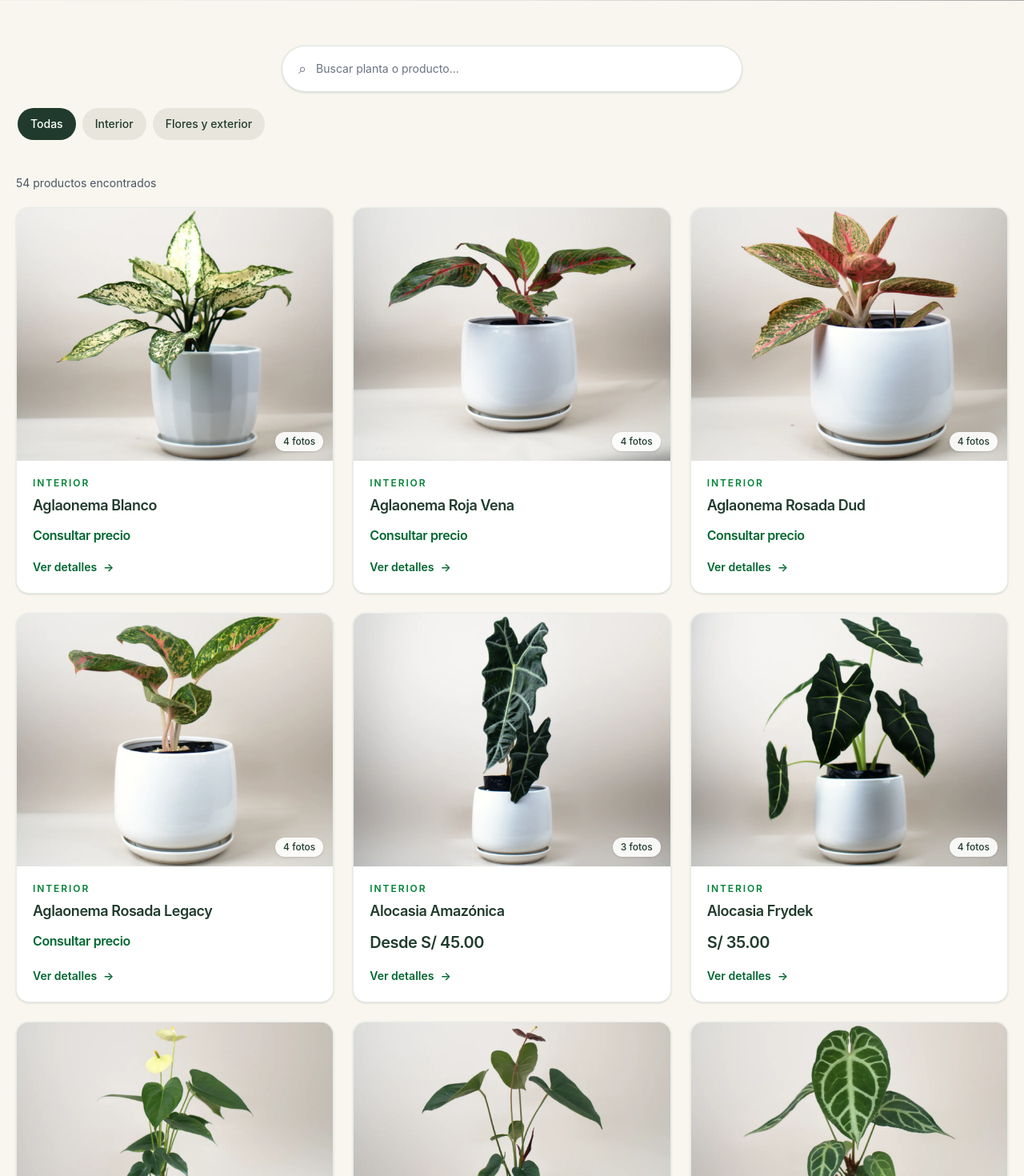
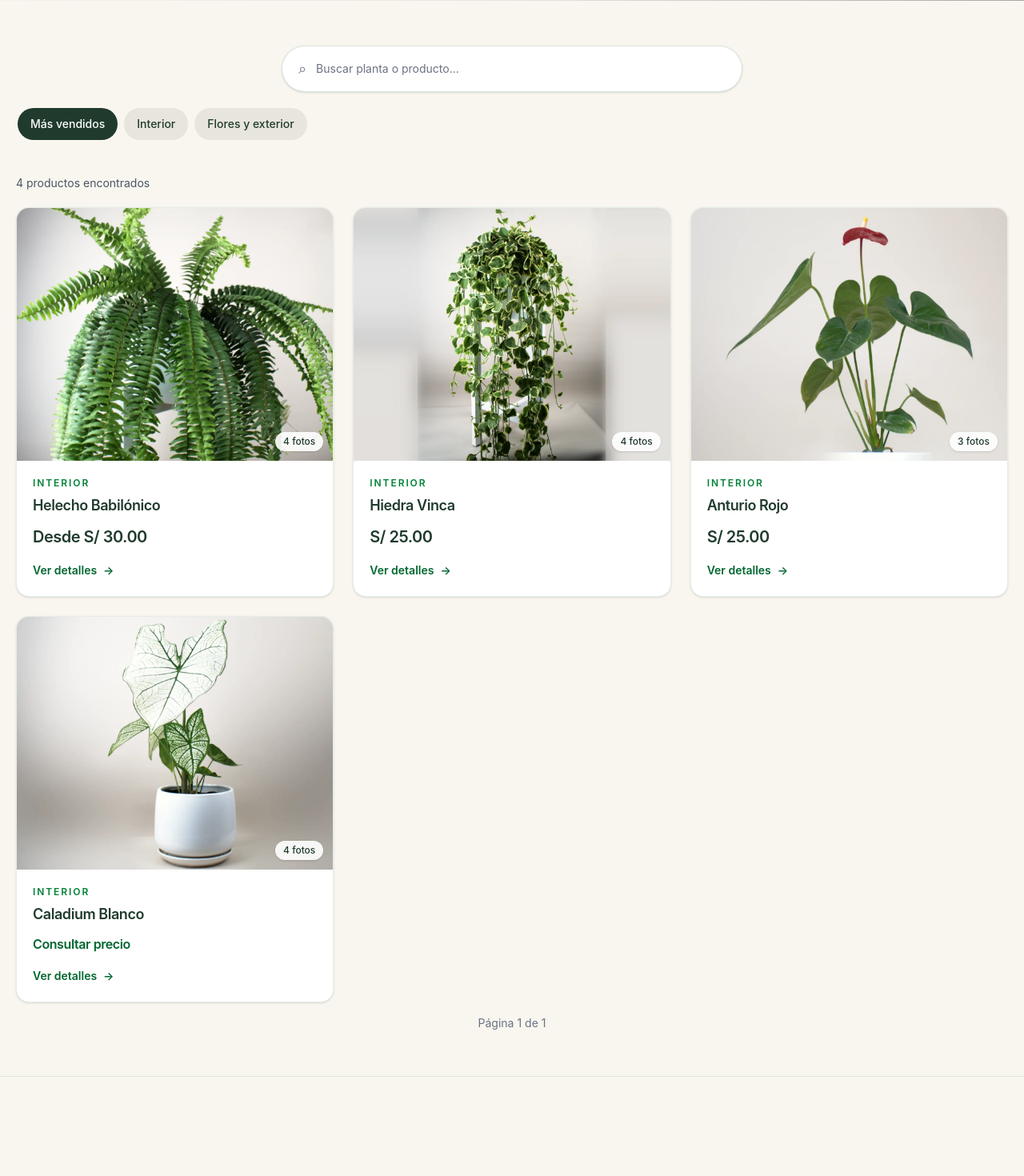
Before and after one commit to Fabrizio7S/vivero, a React (Vite) app: page / in a window 1280 px wide. Shown: the part 500-1970 px from the top of the page at 80% size. Built offline with nearby package versions, Linux system fonts and the light colour scheme; grey boxes are pictures that could not be loaded.

Commit message:
feat: mostrar los más vendidos al inicio del catálogo y precio de anturios

```diff
--- a/src/components/catalog/PlantGrid.tsx
+++ b/src/components/catalog/PlantGrid.tsx
@@ -1,14 +1,18 @@
 
 import { useMemo, useRef, useState } from "react";
-import { catalogo } from "../../data/catalogo";
+import { catalogo, masVendidos } from "../../data/catalogo";
 import PlantCard from "./PlantCard";
 
 const ITEMS_PER_PAGE = 9;
-const ALL_CATEGORIES = "Todas";
+const BEST_SELLERS = "Más vendidos";
 
-// Solo las categorías que tienen productos con fotos.
+// Top de ventas en su orden, luego las categorías que tienen productos con fotos.
+const bestSellers = masVendidos
+  .map((slug) => catalogo.find((plant) => plant.slug === slug))
+  .filter((plant) => plant !== undefined);
+
 const categories = [
-  ALL_CATEGORIES,
+  BEST_SELLERS,
   ...new Set(catalogo.map((plant) => plant.category)),
 ];
 
@@ -22,7 +26,7 @@ function normalize(text: string): string {
 
 function PlantGrid() {
   const [search, setSearch] = useState("");
-  const [selectedCategory, setSelectedCategory] = useState(ALL_CATEGORIES);
+  const [selectedCategory, setSelectedCategory] = useState(BEST_SELLERS);
   const [currentPage, setCurrentPage] = useState(1);
 
   const catalogTopRef = useRef<HTMLElement>(null);
@@ -30,13 +34,18 @@ function PlantGrid() {
   const filteredPlants = useMemo(() => {
     const normalizedSearch = normalize(search.trim());
 
+    // En "Más vendidos" sin búsqueda se muestra el top; al escribir se busca en todo.
+    if (selectedCategory === BEST_SELLERS && !normalizedSearch) {
+      return bestSellers;
+    }
+
     return catalogo.filter((plant) => {
       const matchesSearch =
         normalize(plant.name).includes(normalizedSearch) ||
         normalize(plant.category).includes(normalizedSearch);
 
       const matchesCategory =
-        selectedCategory === ALL_CATEGORIES ||
+        selectedCategory === BEST_SELLERS ||
         plant.category === selectedCategory;
 
       return matchesSearch && matchesCategory;
@@ -197,7 +206,7 @@ function PlantGrid() {
             type="button"
             onClick={() => {
               setSearch("");
-              setSelectedCategory(ALL_CATEGORIES);
+              setSelectedCategory(BEST_SELLERS);
               setCurrentPage(1);
             }}
             className="mt-4 min-h-10 text-sm font-semibold text-green-800 underline underline-offset-4 focus-visible:outline-2 focus-visible:outline-offset-2 focus-visible:outline-green-800"
--- a/src/data/catalogo.ts
+++ b/src/data/catalogo.ts
@@ -26,12 +26,12 @@ const entradas: EntradaCatalogo[] = [
   { slug: "aglaonema-rosada-legacy", name: "Aglaonema Rosada Legacy", category: "Interior" },
   { slug: "alocasia-amazonica", name: "Alocasia Amazónica", category: "Interior", inventario: ["Alocasia Amazónica"] },
   { slug: "alocasia-frydek", name: "Alocasia Frydek", category: "Interior", inventario: ["Alocasia Frydek"] },
-  { slug: "anturio-amarillo", name: "Anturio Amarillo", category: "Interior" },
-  { slug: "anturio-chocolate", name: "Anturio Chocolate", category: "Interior" },
-  { slug: "anturio-magnifico", name: "Anturio Magnífico", category: "Interior" },
-  { slug: "anturio-morado", name: "Anturio Morado", category: "Interior" },
-  { slug: "anturio-rojo", name: "Anturio Rojo", category: "Interior" },
-  { slug: "anturio-rosado", name: "Anturio Rosado", category: "Interior" },
+  { slug: "anturio-amarillo", name: "Anturio Amarillo", category: "Interior", inventario: ["Anturio"] },
+  { slug: "anturio-chocolate", name: "Anturio Chocolate", category: "Interior", inventario: ["Anturio"] },
+  { slug: "anturio-magnifico", name: "Anturio Magnífico", category: "Interior", inventario: ["Anturio"] },
+  { slug: "anturio-morado", name: "Anturio Morado", category: "Interior", inventario: ["Anturio"] },
+  { slug: "anturio-rojo", name: "Anturio Rojo", category: "Interior", inventario: ["Anturio"] },
+  { slug: "anturio-rosado", name: "Anturio Rosado", category: "Interior", inventario: ["Anturio"] },
   { slug: "bambu-de-la-suerte", name: "Bambú de la Suerte", category: "Interior" },
   { slug: "begonia-cruz-de-hierro", name: "Begonia Cruz de Hierro", category: "Interior" },
   { slug: "begonia-rex-fucsia", name: "Begonia Rex Fucsia", category: "Interior" },
@@ -76,6 +76,14 @@ const entradas: EntradaCatalogo[] = [
   { slug: "zamioculca-verde", name: "Zamioculca Verde", category: "Interior" },
 ];
 
+// Top de ventas, en orden. Es lo primero que ve el cliente en el catálogo.
+export const masVendidos: string[] = [
+  "helecho-babilonico",
+  "hiedra-vinca",
+  "anturio-rojo",
+  "caladium-blanco",
+];
+
 function preciosDelInventario(nombres: string[] = []): number[] {
   const precios = inventario
     .filter((item) => nombres.includes(item.name))
```
